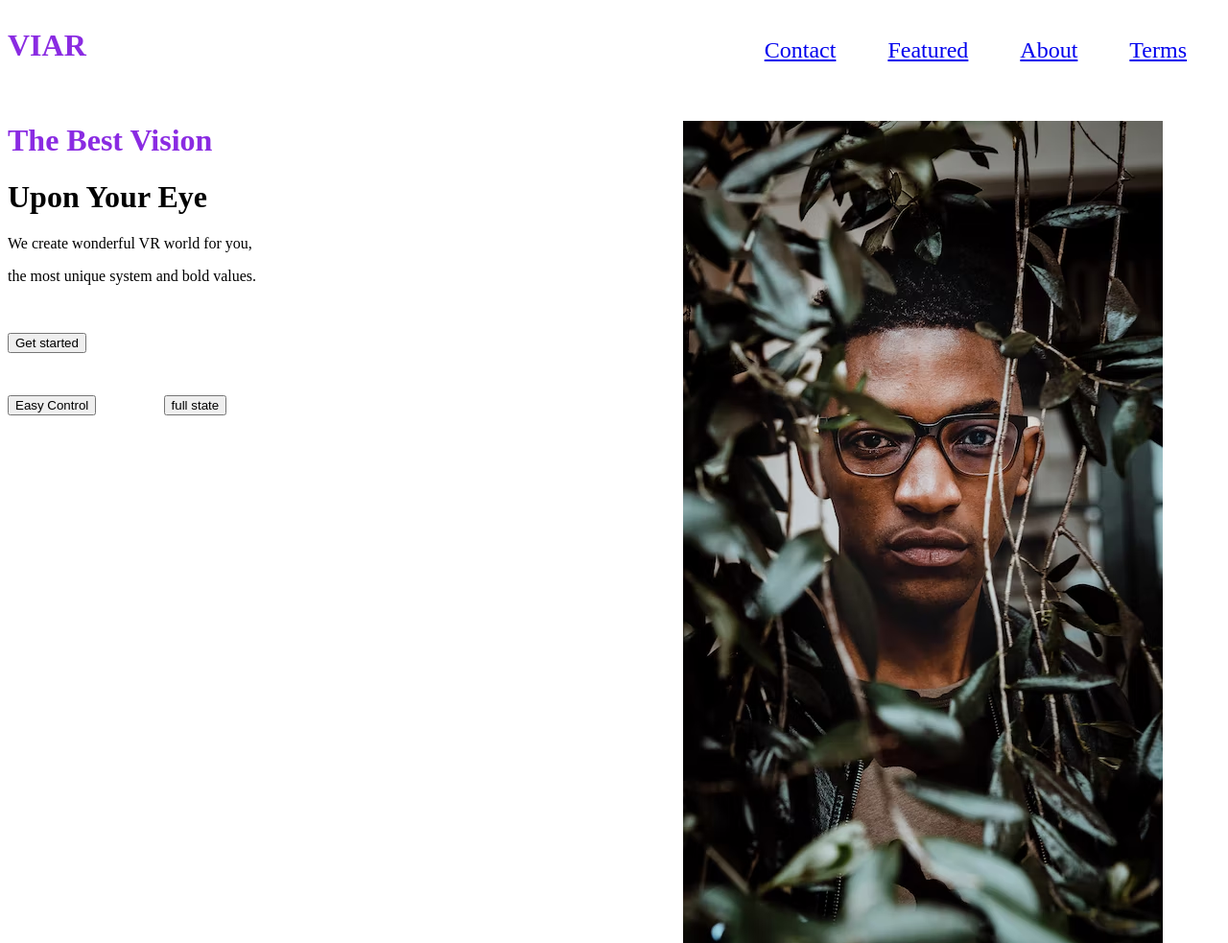
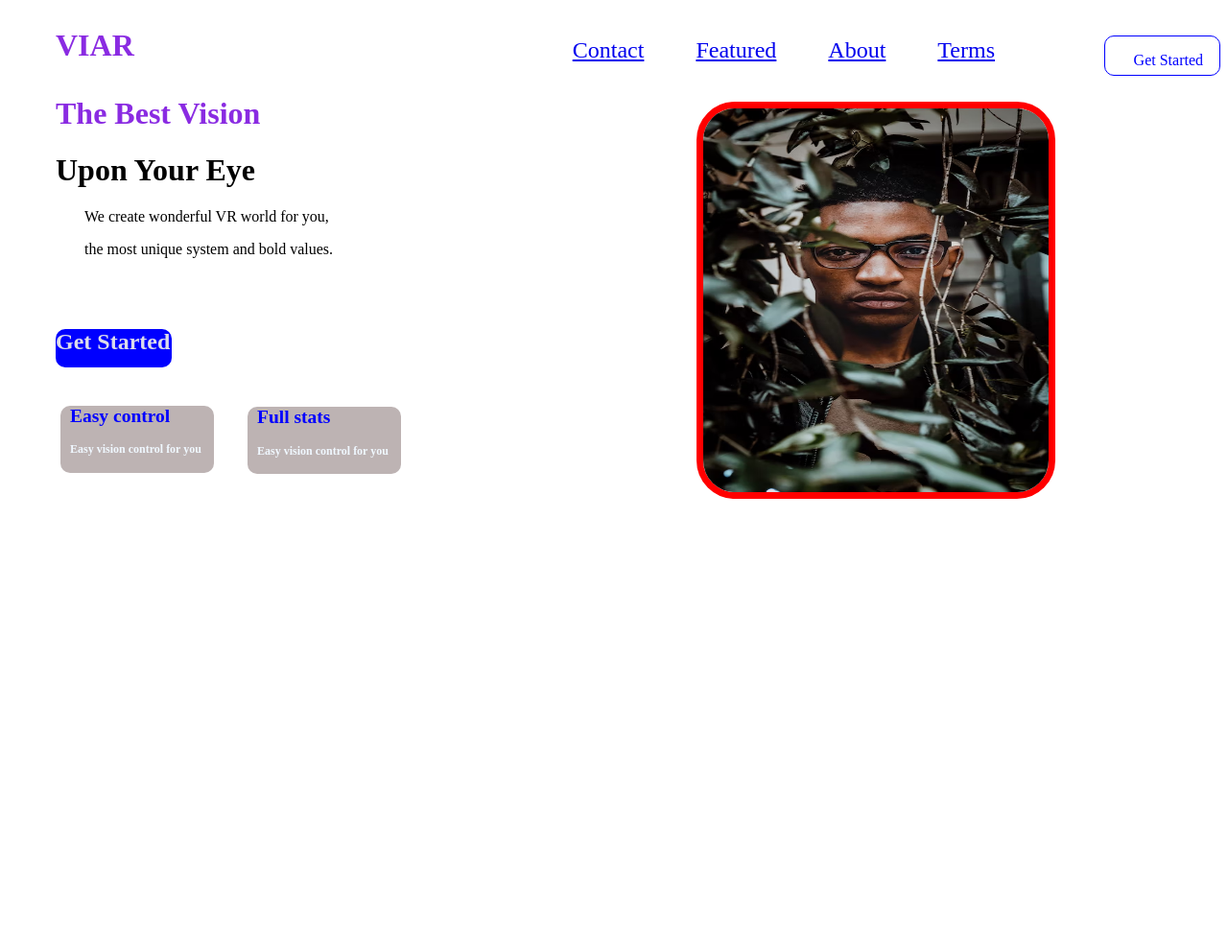
Before and after one commit to Rebeccanak/VIAR-PAGE, a plain HTML site: page index.html in a window 1280 px wide. Shown: the top 983 px of the page at 96% size. After the commit the page ends 800 px from the top, so only its background shows below. Drawn offline with Linux system fonts and the light colour scheme.

Commit message:
added container, added btns, added color, added headings,changed image size,added background image color

```diff
--- a/index.html
+++ b/index.html
@@ -8,8 +8,10 @@
     <link rel="stylesheet" href="style.css">
 </head>
 <body>
+    <div class="cont">
     <div class="div1">
          <h1 id="logo1">VIAR</h1>
+
     <nav>
         <div class="div2">
             <ul>
@@ -23,6 +25,9 @@
 
     </nav>
     </div>
+    <div class="btn">
+        <p>Get Started</p>
+    </div>
     <div class="div3">
         <h1 id="head1">The Best Vision</h1>
         <h1 id="head2">Upon Your Eye</h1>
@@ -30,14 +35,25 @@
         <p>the most unique system and bold values. </p>
         <br/>
         </div>
-        <p><button>Get started</button></p>
+        <div class="btn1">
+            <h2>Get Started</h2>
+        </div>
 
-       <pre> <p id="button3"><button>Easy Control</button>         <button>full state</button></p></pre>
+<div class="btn3">
+    <h2>Easy control</h2>
+    <h6>Easy vision control for you</h6>
+
+</div>
+<div class="btn4">
+    <h2>Full stats</h2>
+    <h6>Easy vision control for you</h6>
+
 </div>
 
 <img id="image" src="african.avif" alt="boy with spects"/>
     </div>
 
-
+</div>
+</div>
 </body>
 </html>
--- a/style.css
+++ b/style.css
@@ -3,17 +3,10 @@
     flex-direction: row;
     justify-content: space-between;
 }
-#buttonblue{
-    border: 5px solid purple;
-    background-color: blue;
-    padding: 1px 2px 3px;
-    border-radius: 5px;
-    font-weight: bolder;
-    font-size: large;
 
-}
 #logo1{
     color: blueviolet;
+    text-size-adjust: 40%;
 }
 .div2{
     margin-top: -10px;
@@ -21,10 +14,11 @@
     flex-direction: row;
     justify-content: space-between;
     padding: 10px 10px;
-
+margin-right: 200px;
 }
 #head1{
     color: blueviolet;
+    text-size-adjust: 50px;
 
 }
 #head2{
@@ -37,16 +31,76 @@ li{
     font-size: x-large;
     padding:15px 25px;
 }
-#but1{
-border-radius: 0px;
-border: none;
 
-}
 #image{
-    position: absolute;
     margin-left: 55%;
-    margin-top: -25%;
+    width: 360px;
+    height: 400px;
+    margin-top: -32%;
+    border-radius: 40px;
+    border: 7px solid red;
 
 
 }
-#
+
+.btn {
+    height: 40px;
+    margin-left: 90%;
+    margin-top:-70px;
+    border: 1px solid blue;
+    border-radius: 10px;
+    color: blue;
+}
+p{
+    margin-left: 30px;
+}
+.btn1{
+background-color: blue;
+height: 40px;
+margin-right: 90%;
+margin-top:40px;
+border-radius: 10px;
+color: rgb(220, 220, 235);
+}
+.cont{
+    margin-left: 50px;
+}
+.btn4 h2{
+    margin-left: 10px;
+}
+.btn3 h2{
+    margin-left: 10px;
+}
+.btn3{
+    background-color:rgb(189, 179, 179);
+    height: 70px;
+    width: 160px;
+    margin-left:5px;
+    font-size: small;
+    margin-top:40px;
+    border-radius: 10px;
+    color: blue;
+    }
+    .btn4{
+        background-color:rgb(189, 179, 179);
+        height: 70px;
+        width: 160px;
+        margin-left:200px;
+        font-size: small;
+        margin-top:-85px;
+        color: blue;
+
+        border-radius: 10px;
+        }
+        .btn4 h6{
+            color: aliceblue;
+            margin-left: 10px;
+            font-size: 12px;
+            margin-top: 15px;
+        }
+        .btn3 h6{
+            color: aliceblue;
+            margin-left: 10px;
+            font-size: 12px;
+            margin-top: 15px;
+        }
```
Also changed, not shown: imgz/Bigwolf.jpg (added).
